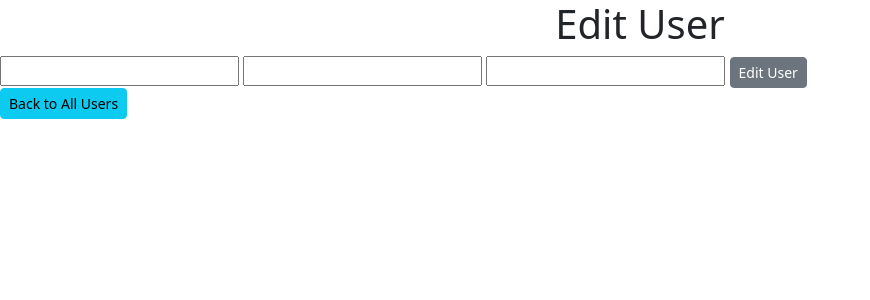
After one commit to khagerman/flask-blogly, a Flask app: template templates/users/edit.html in a window 1280 px wide. The commit adds this page. Shown: the top 300 px of the page, without its empty margins (0-870 px from the left). Run offline with Flask 2, Linux system fonts and the light colour scheme; the template is opened without the code that fills it, so the values that code supplies are empty; some libraries are stand-ins or nearby versions.

Commit message:
added editing and deleting

```diff
--- a/app.py
+++ b/app.py
@@ -7,17 +7,18 @@ from models import db, connect_db, User
 app = Flask(__name__)
 app.config["SQLALCHEMY_DATABASE_URI"] = "postgresql:///blogly"
 app.config["SQLALCHEMY_TRACK_MODIFICATIONS"] = False
-app.config["SQLALCHEMY_ECHO"] = True
+# app.config["SQLALCHEMY_ECHO"] = True
 app.config["SECRET_KEY"] = "dogsarecool21837"
+
+debug = DebugToolbarExtension(app)
 app.config["DEBUG_TB_INTERCEPT_REDIRECTS"] = False
-debug = DebugToolbarExtension(app)
 
 connect_db(app)
 db.create_all()
 
 
 @app.route("/")
-def list_users():
+def home():
     """redirect to list of all users from homepage"""
     return redirect("/users")
 
@@ -25,8 +26,15 @@ def list_users():
 @app.route("/users")
 def list_users():
     """Shows list of all users in db"""
-    user = User.query.all()
-    return render_template("list.html", users=users)
+    users = User.query.all()
+    return render_template("/users/index.html", users=users)
+
+
+@app.route("/users/new", methods=["GET"])
+def users_new_form():
+    """Show a form to create a new user"""
+
+    return render_template("users/new.html")
 
 
 @app.route("/users/new", methods=["POST"])
@@ -34,17 +42,47 @@ def create_user():
     """Create a new user"""
     first_name = request.form["first_name"]
     last_name = request.form["last_name"]
-    img = request.form["img"]
+    image_url = request.form["image_url" or None]
 
-    new_user = User(first_name=first_name, last_name=last_name, img_url=img)
+    new_user = User(first_name=first_name, last_name=last_name, image_url=image_url)
     db.session.add(new_user)
     db.session.commit()
 
-    return redirect(f"/{new_user.id}")
+    return redirect("/users")
 
 
-@app.route("/<int:id>")
+@app.route("/users/<int:id>")
 def show_user_details(id):
     """Show details about a single user"""
-    pet = Pet.query.get_or_404(user_id)
-    return render_template("details.html", pet=pet)
+    user = User.query.get_or_404(id)
+    return render_template("details.html", user=user)
+
+
+@app.route("/users/<int:id>/delete", methods=["POST"])
+def delete_user(id):
+    """delete user from db"""
+    user = User.query.get_or_404(id)
+    db.session.delete(user)
+    db.session.commit()
+    return redirect("/users")
+
+
+@app.route("/users/<int:id>/edit", methods=["GET"])
+def edit_page(id):
+    """edit user in db"""
+    user = User.query.get_or_404(id)
+
+    return render_template("users/edit.html", user=user)
+
+
+@app.route("/users/<int:id>/edit", methods=["POST"])
+def edit_user(id):
+    """edit user in db"""
+    user = User.query.get_or_404(id)
+    user.first_name = request.form["first_name"]
+    user.last_name = request.form["last_name"]
+    user.image_url = request.form["image_url"]
+    db.session.add(user)
+    db.session.commit()
+
+    return redirect("/users")
--- a/models.py
+++ b/models.py
@@ -3,6 +3,7 @@
 from flask_sqlalchemy import SQLAlchemy
 
 db = SQLAlchemy()
+default_img = "https://justmarkup.com/img/avatar-default.png"
 
 
 def connect_db(app):
@@ -12,6 +13,8 @@ def connect_db(app):
 
 # MODELS GO BELOW!
 class User(db.Model):
+    """user"""
+
     __tablename__ = "users"
 
     id = db.Column(db.Integer, primary_key=True, autoincrement=True)
@@ -19,4 +22,4 @@ class User(db.Model):
     first_name = db.Column(db.String(50), nullable=False, unique=False)
     last_name = db.Column(db.String(50), nullable=False, unique=False)
 
-    image_url = db.Column(db.text, default="/images/user-circle-solid.svg")
+    image_url = db.Column(db.String(500), server_default=default_img)
--- /dev/null
+++ b/templates/users/edit.html
@@ -0,0 +1,14 @@
+{% extends 'base.html' %}
+{% block title %}Edit User{% endblock %}
+
+{% block content %}
+<h1 class="text-center">Edit User {{user.first_name}}</h1>
+<form method="POST">
+    <input type="text" name="first_name" value="{{user.first_name}}">
+    <input type="text" name="last_name" value="{{user.last_name}}">
+    <input type="url" name="image_url" value="{{user.image_url}}">
+    <button class="btn btn-sm btn-secondary">Edit User</button>
+</form>
+<a class="btn btn-sm btn-info" href="/">Back to All Users</a>
+
+{% endblock %}
--- a/templates/list.html
+++ b/templates/users/index.html
@@ -9,5 +9,5 @@
     {% endfor %}
 </ul>
 
-<p><a class="btn btn-sm btn-secondary" href="/users/new">Add user</a></p>
+<p><a class="btn btn-info" href="/users/new">Add user</a></p>
 {% endblock %}
--- a/templates/new.html
+++ b/templates/users/new.html
@@ -4,9 +4,10 @@
 {% block content %}
 <h1 class="text-center"></h1>
 <form action="/users/new" method="POST">
+
     <input type="text" name="first_name" placeholder="First Name">
     <input type="text" name="last_name" placeholder="Last Name">
-    <input type="url" name="img" placeholder="Image URL">
+    <input type="text" name="image_url" placeholder="Image URL">
     <button class="btn btn-sm btn-secondary">Submit User</button>
 </form>
 <a class="btn btn-sm btn-info" href="/">Back to All Users</a>
```
Also changed, not shown: seed.py (+3 -7 lines), templates/details.html (+16 -5 lines), test_flask.py (added, +64 -0 lines), test_models.py (added, +45 -0 lines), images/user-circle-solid.svg (deleted).
